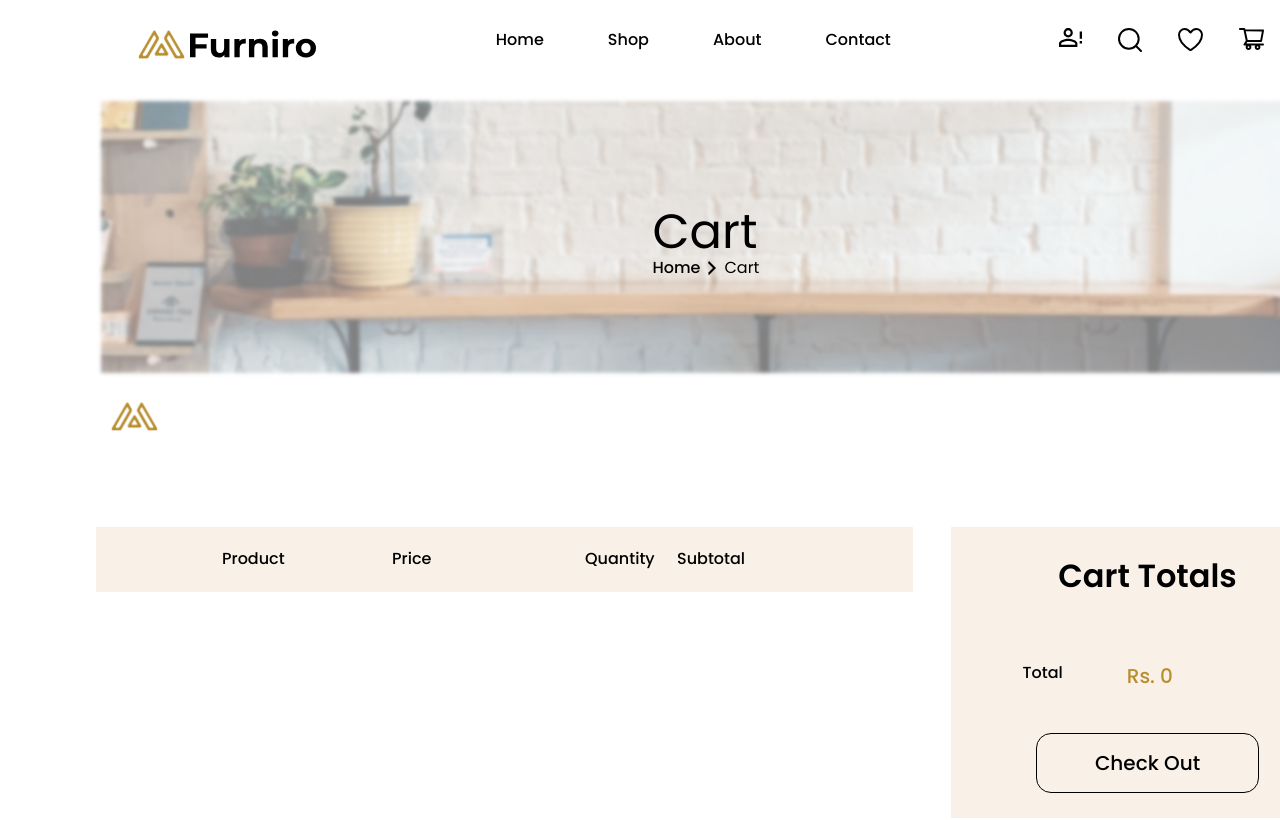
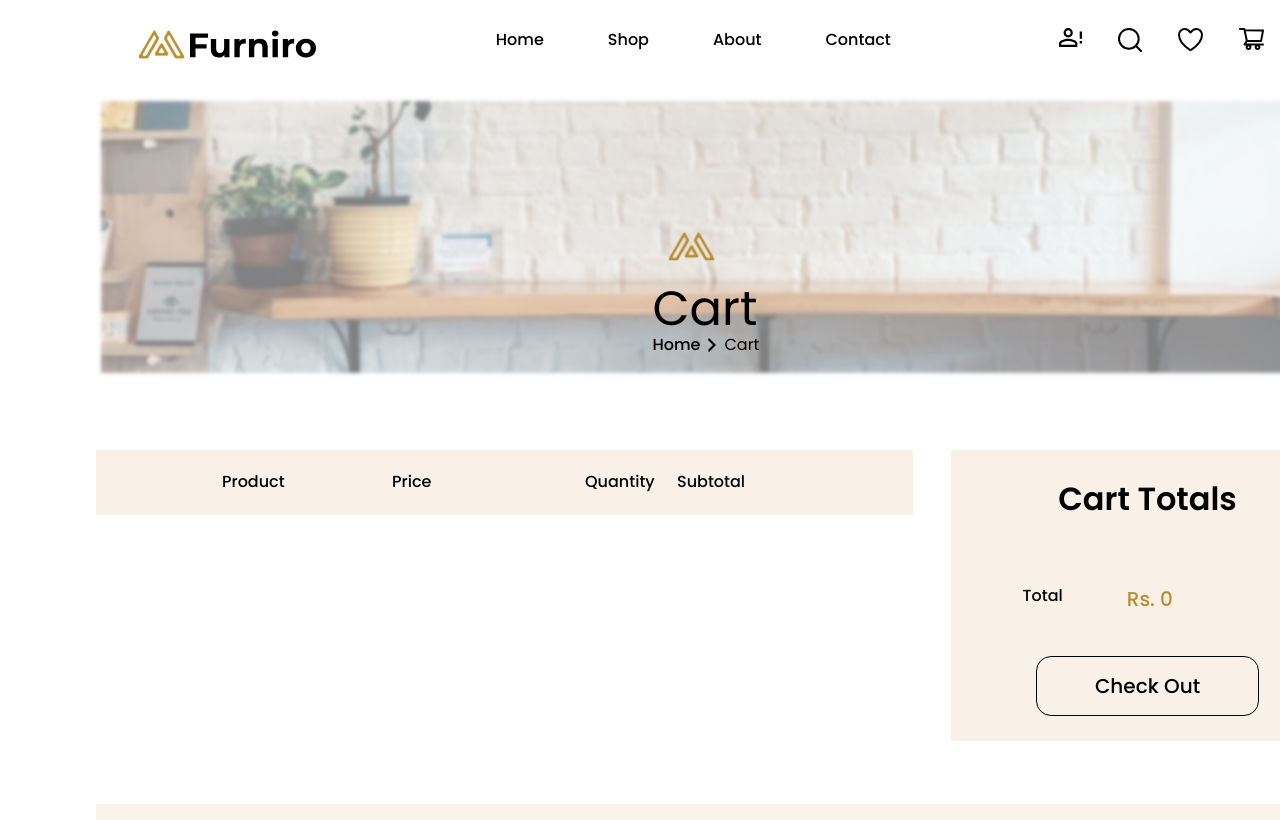
Before and after one commit to LizNgoNgoc/internetShop, a React (Create React App) app: page /cart in a window 1280 px wide. Shown: the top 820 px of the page. Built offline with nearby package versions, Linux system fonts and the light colour scheme.

Commit message:
add alt foer logo CartPage

```diff
--- a/src/Pages/CartPage.jsx
+++ b/src/Pages/CartPage.jsx
@@ -11,9 +11,8 @@ export default function CartPage() {
 
     return <section className="m-auto w-[1440px] mb-14 p-24 font-Poppins relative">
             <img className="w-full" src="./images/shopHeader/banner.png" alt="cart"/>
-            <img src="./images/modal/logo.png" alt="" />
             <div className="absolute top-[13rem] right-0 left-0 w-[135px] m-auto">
-
+                <img src="./images/modal/logo.png" alt="logo" />
                 <h3 className="text-[#000000] text-5xl">Cart</h3>
                     <div className="flex gap-2 items-center">
                         <span className="text-[#000000] font-medium text-base">Home </span>
```
